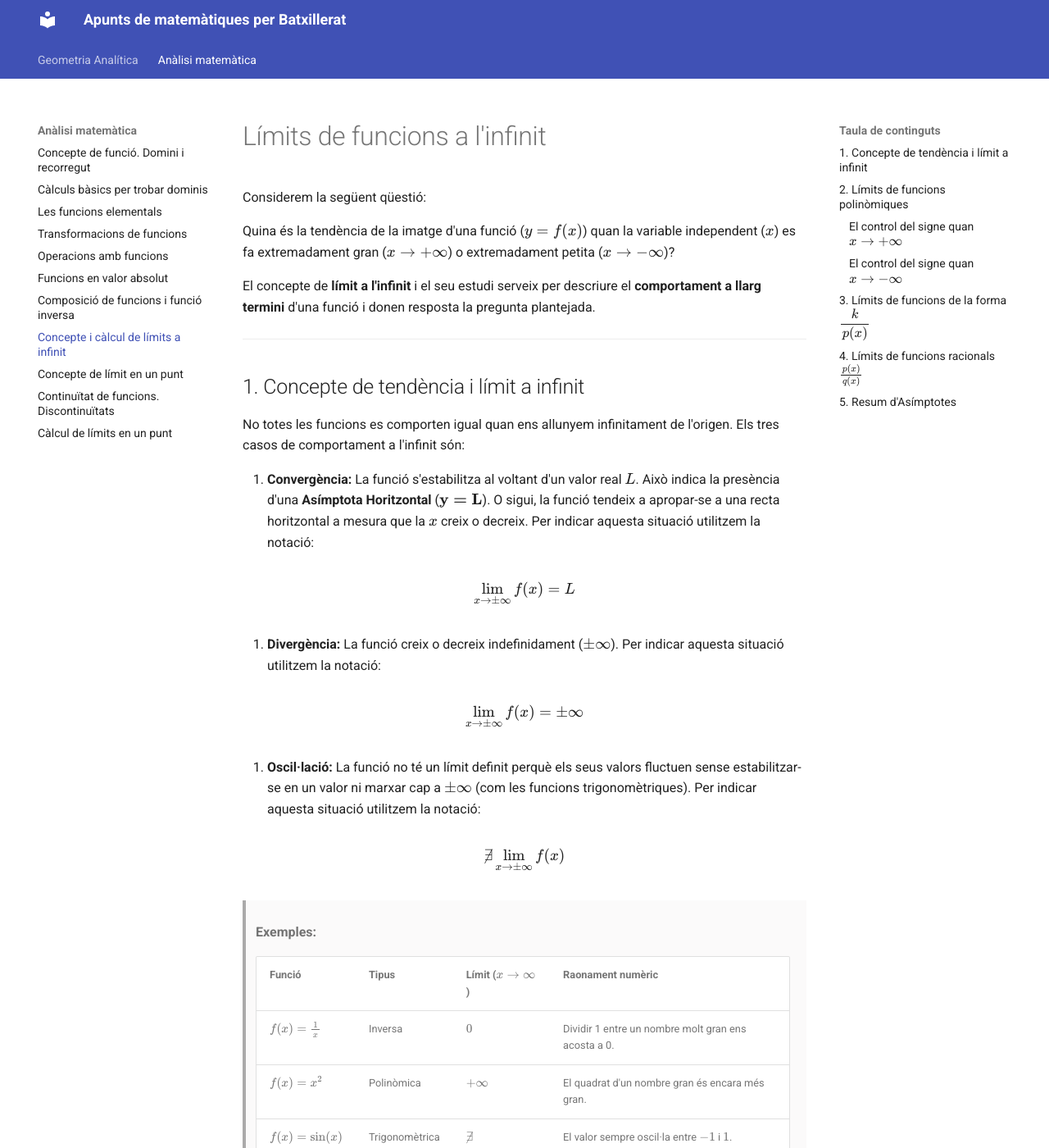
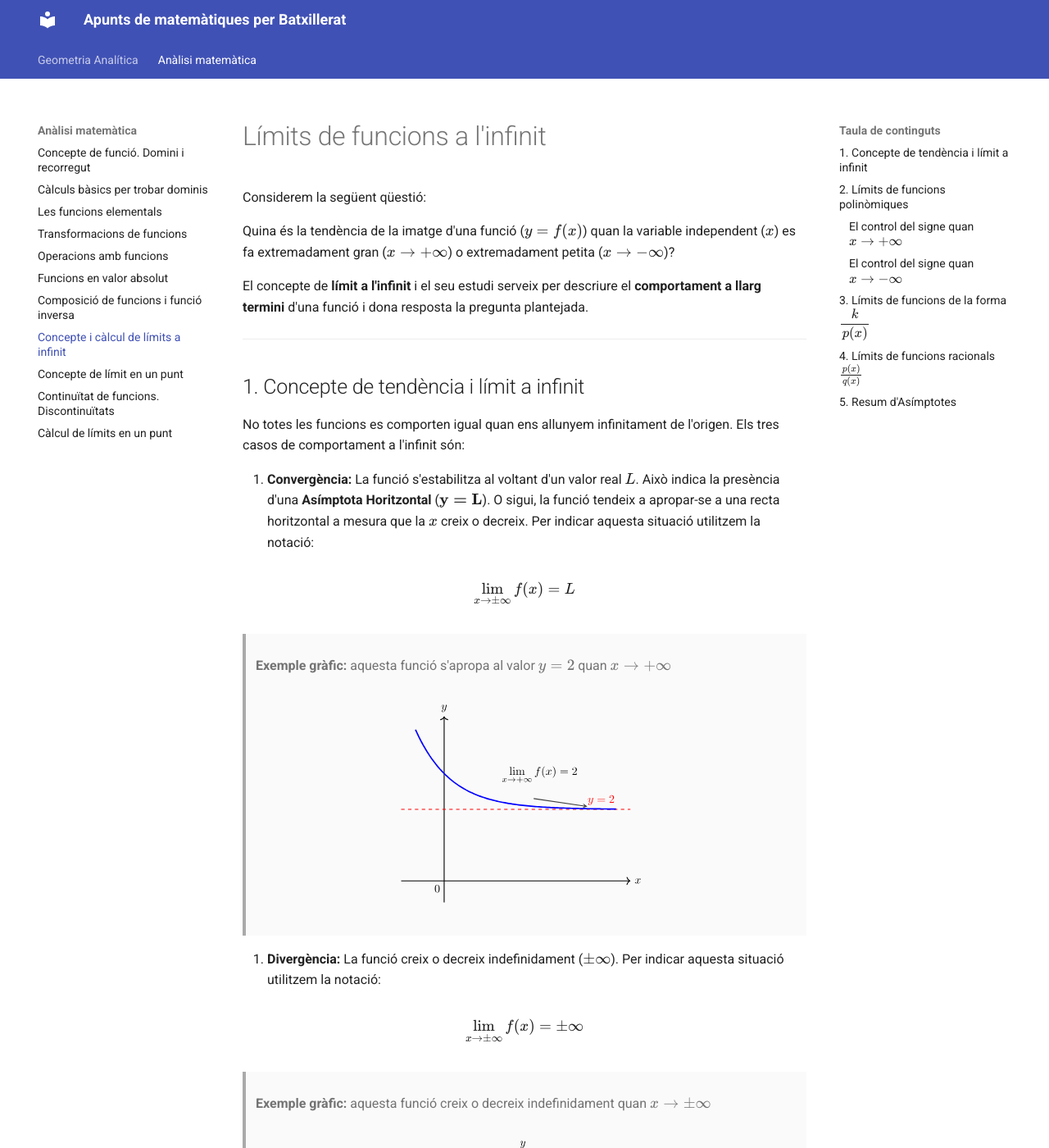
Before and after one commit to irazuzta/MatematiquesBat, an MkDocs documentation site: the page built from docs/analisi/08_limits_infinit.md, in a window 1280 px wide and 1400 px high. Shown: the whole window at 82% size. Built offline with MkDocs 1.6.1 and Material for MkDocs 9.7.7, drawn with Linux system fonts in a browser that asks for light colours; some of the changed text lies outside the part shown.

Commit message:
límits a infinit

```diff
--- a/docs/analisi/08_limits_infinit.md
+++ b/docs/analisi/08_limits_infinit.md
@@ -5,7 +5,7 @@
 
 Quina és la tendència de la imatge d'una funció ($y=f(x)$) quan la variable independent ($x$) es fa extremadament gran ($x \to +\infty$) o extremadament petita ($x \to -\infty$)?
 
-El concepte de **límit a l'infinit** i el seu estudi serveix per descriure el **comportament a llarg termini** d'una funció i donen resposta la pregunta plantejada.
+El concepte de **límit a l'infinit** i el seu estudi serveix per descriure el **comportament a llarg termini** d'una funció i dona resposta la pregunta plantejada.
 
 ---
 
@@ -18,14 +18,29 @@
 
 $$\lim\limits_{x \to \pm\infty} f(x) = L$$
 
+>**Exemple gràfic:** aquesta funció s'apropa al valor $y=2$ quan $x \to +\infty$
+
+>![Exemple funcions](../img/analisi/lim_inf_conv.svg){width=50%}
+
+
 1. **Divergència:** La funció creix o decreix indefinidament ($\pm\infty$). Per indicar aquesta situació utilitzem la notació:
 
 $$\lim\limits_{x \to \pm\infty} f(x) = \pm\infty$$
 
-2. **Oscil·lació:** La funció no té un límit definit perquè els seus valors fluctuen sense estabilitzar-se en un valor ni marxar cap a  $\pm\infty$ (com les funcions trigonomètriques). Per indicar aquesta situació utilitzem la notació:
+>**Exemple gràfic:** aquesta funció creix o decreix indefinidament quan $x \to \pm\infty$
+
+>![Exemple funcions](../img/analisi/lim_inf_div.svg){width=60%}
+
+1. **Oscil·lació:** La funció no té un límit definit perquè els seus valors fluctuen sense estabilitzar-se en un valor ni marxar cap a  $\pm\infty$ (com les funcions trigonomètriques). Per indicar aquesta situació utilitzem la notació:
 
 $$\nexists \lim\limits_{x \to \pm\infty} f(x)$$
 
+
+>**Exemple gràfic:** aquesta funció oscil·la permanentment i no convergeix cap a cap nombre ni divergeix cap a infinit.
+
+>![Exemple funcions](../img/analisi/lim_inf_osc.svg){width=50%}
+
+---
 
 >**Exemples:**
 
```
Also changed, not shown: docs/img/analisi/lim_inf_conv.svg (added), docs/img/analisi/lim_inf_div.svg (added), docs/img/analisi/lim_inf_osc.svg (added).
